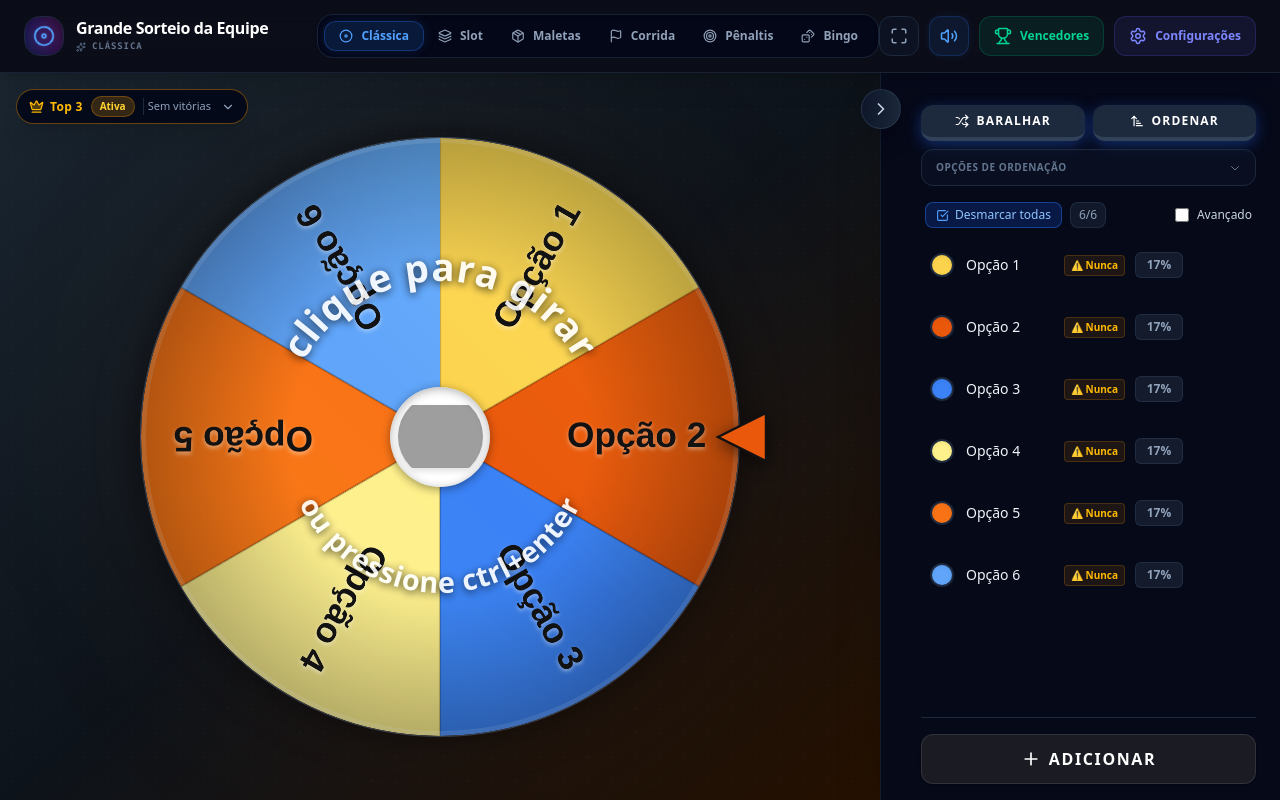
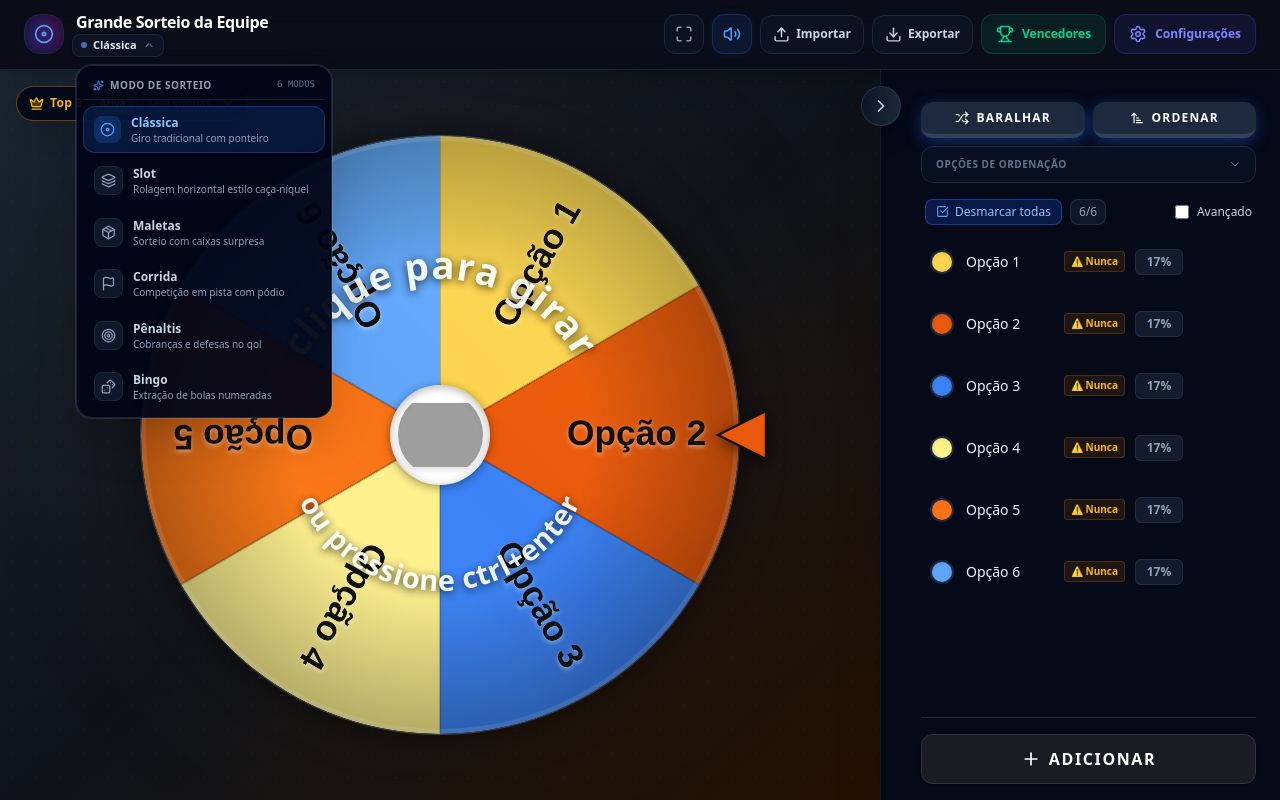
Before and after one commit to JonatasArao/SortStudio, a React (Vite) app: page / in a window 1280 px wide. Both pictures are taken after a click on the button "Clássica". Built offline with nearby package versions, Linux system fonts and the light colour scheme; grey boxes are pictures that could not be loaded.

Commit message:
feat: improve UI and export functionality
- Increase z-index for modals to prevent overlap
- Move ExportModal to top-level for better management
- Add import/export actions to Header dropdown
- Update export labels and descriptions

```diff
--- a/src/components/organisms/EntrySettingsModal.tsx
+++ b/src/components/organisms/EntrySettingsModal.tsx
@@ -152,7 +152,7 @@ export const EntrySettingsModal = () => {
   const hasCustomAudio = customWinAudios && customWinAudios.length > 0;
 
   return (
-    <div className="fixed inset-0 bg-black/60 backdrop-blur-sm z-50 flex items-center justify-center p-4">
+    <div className="fixed inset-0 bg-black/60 backdrop-blur-sm z-[200] flex items-center justify-center p-4">
       <div className="bg-[#1a1b23] border border-slate-700 w-[600px] max-w-full rounded-xl shadow-2xl overflow-hidden flex flex-col max-h-[90vh]">
         <div className="flex items-center justify-between px-6 py-4 border-b border-slate-700/50 bg-[#22242f]">
           <div className="flex items-center gap-2 text-white font-semibold">
--- a/src/components/organisms/Header.tsx
+++ b/src/components/organisms/Header.tsx
@@ -1,4 +1,4 @@
-import React, { useState, useEffect } from 'react';
+import React, { useState, useEffect, useRef } from 'react';
 import {
   Volume2,
   VolumeX,
@@ -12,10 +12,14 @@ import {
   Flag,
   Target,
   Sparkles,
-  Dices
+  Dices,
+  Download,
+  Upload,
+  ChevronDown
 } from 'lucide-react';
 import { useTranslation } from 'react-i18next';
 import { useAppStore } from '../../store/useAppStore';
+import { useAppActions } from '../../hooks/useAppActions';
 
 export const Header = () => {
   const { t } = useTranslation();
@@ -23,10 +27,41 @@ export const Header = () => {
   const soundEnabled = useAppStore(s => s.soundEnabled);
   const setSoundEnabled = useAppStore(s => s.setSoundEnabled);
   const setIsSettingsOpen = useAppStore(s => s.setIsSettingsOpen);
+  const setIsExportModalOpen = useAppStore(s => s.setIsExportModalOpen);
   const wheelType = useAppStore(s => s.wheelType);
   const setWheelType = useAppStore(s => s.setWheelType);
+  const { importWheel } = useAppActions();
 
+  const fileInputRef = useRef<HTMLInputElement>(null);
+  const dropdownRef = useRef<HTMLDivElement>(null);
+  const [isModeDropdownOpen, setIsModeDropdownOpen] = useState(false);
   const [isFullscreen, setIsFullscreen] = useState(false);
+
+  const handleImportClick = () => {
+    fileInputRef.current?.click();
+  };
+
+  const handleFileChange = (e: React.ChangeEvent<HTMLInputElement>) => {
+    const file = e.target.files?.[0];
+    if (file) {
+      importWheel(file);
+    }
+    e.target.value = '';
+  };
+
+  useEffect(() => {
+    const handleClickOutside = (event: MouseEvent) => {
+      if (dropdownRef.current && !dropdownRef.current.contains(event.target as Node)) {
+        setIsModeDropdownOpen(false);
+      }
+    };
+    if (isModeDropdownOpen) {
+      document.addEventListener('mousedown', handleClickOutside);
+    }
+    return () => {
+      document.removeEventListener('mousedown', handleClickOutside);
+    };
+  }, [isModeDropdownOpen]);
 
   useEffect(() => {
     const handleFullscreenChange = () => {
@@ -49,112 +84,166 @@ export const Header = () => {
     }
   };
 
-  const getModeStyle = (type: string, active: boolean) => {
-    const configs = {
-      classic: {
-        activeBg: 'bg-blue-500/15 border-blue-500/30 text-blue-400 shadow-[0_0_12px_rgba(59,130,246,0.15)]',
-        hover: 'hover:text-blue-300 hover:bg-blue-500/5',
+  const MODES = [
+    {
+      id: 'classic',
+      label: t('visualSettings.classic') || 'Roleta Clássica',
+      description: 'Giro tradicional com ponteiro',
+      icon: Disc,
+      iconColor: 'text-blue-400',
+      activeBg: 'bg-blue-500/15 border border-blue-500/30 text-blue-300',
+      iconActiveBg: 'bg-blue-500/20 text-blue-400',
+      dotColor: 'bg-blue-400',
     },
-      horizon: {
-        activeBg: 'bg-pink-500/15 border-pink-500/30 text-pink-400 shadow-[0_0_12px_rgba(236,72,153,0.15)]',
-        hover: 'hover:text-pink-300 hover:bg-pink-500/5',
+    {
+      id: 'horizon',
+      label: t('visualSettings.slot') || 'Horizon / Slot',
+      description: 'Rolagem horizontal estilo caça-níquel',
+      icon: Layers,
+      iconColor: 'text-pink-400',
+      activeBg: 'bg-pink-500/15 border border-pink-500/30 text-pink-300',
+      iconActiveBg: 'bg-pink-500/20 text-pink-400',
+      dotColor: 'bg-pink-400',
     },
-      mystery_box: {
-        activeBg: 'bg-amber-500/15 border-amber-500/30 text-amber-400 shadow-[0_0_12px_rgba(245,158,11,0.15)]',
-        hover: 'hover:text-amber-300 hover:bg-amber-500/5',
+    {
+      id: 'mystery_box',
+      label: t('visualSettings.boxes') || 'Caixas Misteriosas',
+      description: 'Sorteio com caixas surpresa',
+      icon: Package,
+      iconColor: 'text-amber-400',
+      activeBg: 'bg-amber-500/15 border border-amber-500/30 text-amber-300',
+      iconActiveBg: 'bg-amber-500/20 text-amber-400',
+      dotColor: 'bg-amber-400',
     },
-      race: {
-        activeBg: 'bg-emerald-500/15 border-emerald-500/30 text-emerald-400 shadow-[0_0_12px_rgba(16,185,129,0.15)]',
-        hover: 'hover:text-emerald-300 hover:bg-emerald-500/5',
+    {
+      id: 'race',
+      label: t('visualSettings.race') || 'Corrida 3D',
+      description: 'Competição em pista com pódio',
+      icon: Flag,
+      iconColor: 'text-emerald-400',
+      activeBg: 'bg-emerald-500/15 border border-emerald-500/30 text-emerald-300',
+      iconActiveBg: 'bg-emerald-500/20 text-emerald-400',
+      dotColor: 'bg-emerald-400',
     },
-      penalty_shootout: {
-        activeBg: 'bg-sky-500/15 border-sky-500/30 text-sky-400 shadow-[0_0_12px_rgba(56,189,248,0.15)]',
-        hover: 'hover:text-sky-300 hover:bg-sky-500/5',
+    {
+      id: 'penalty_shootout',
+      label: t('visualSettings.penalty_shootout') || 'Pênaltis',
+      description: 'Cobranças e defesas no gol',
+      icon: Target,
+      iconColor: 'text-sky-400',
+      activeBg: 'bg-sky-500/15 border border-sky-500/30 text-sky-300',
+      iconActiveBg: 'bg-sky-500/20 text-sky-400',
+      dotColor: 'bg-sky-400',
     },
-      bingo: {
-        activeBg: 'bg-indigo-500/15 border-indigo-500/30 text-indigo-400 shadow-[0_0_12px_rgba(99,102,241,0.15)]',
-        hover: 'hover:text-indigo-300 hover:bg-indigo-500/5',
-      }
-    };
+    {
+      id: 'bingo',
+      label: t('visualSettings.bingo') || 'Bingo / Globo',
+      description: 'Extração de bolas numeradas',
+      icon: Dices,
+      iconColor: 'text-indigo-400',
+      activeBg: 'bg-indigo-500/15 border border-indigo-500/30 text-indigo-300',
+      iconActiveBg: 'bg-indigo-500/20 text-indigo-400',
+      dotColor: 'bg-indigo-400',
+    },
+  ];
 
-    const config = configs[type as keyof typeof configs] || configs.classic;
-
-    if (active) {
-      return `${config.activeBg} border`;
-    }
-    return `text-slate-400 hover:text-slate-200 border-transparent ${config.hover}`;
-  };
+  const currentMode = MODES.find(m => m.id === wheelType) || MODES[0];
+  const CurrentIcon = currentMode.icon;
 
   return (
-    <header className="px-6 py-3.5 bg-slate-950/45 backdrop-blur-md border-b border-slate-800/80 flex items-center justify-between shadow-xl z-20 shrink-0 sticky top-0 transition-all duration-300">
-      {/* Brand Logo & App Title */}
-      <div className="flex items-center gap-3 w-full max-w-sm group">
-        <div className="relative flex items-center justify-center w-10 h-10 rounded-2xl bg-slate-950/80 border border-slate-800 shadow-inner group-hover:border-blue-500/40 transition-colors duration-500 overflow-hidden">
-          <div className="absolute inset-0 bg-gradient-to-tr from-blue-600/10 via-purple-600/10 to-pink-600/10 group-hover:scale-110 transition-transform duration-500" />
-          <div className="absolute -inset-0.5 bg-gradient-to-r from-blue-500 via-purple-500 to-pink-500 rounded-2xl blur-md opacity-20 group-hover:opacity-45 transition-opacity duration-500 animate-[pulse_3s_ease-in-out_infinite]" />
-          <Disc className="w-5.5 h-5.5 text-blue-400 relative z-10 animate-[spin_12s_linear_infinite] group-hover:text-purple-400 transition-colors duration-500" />
+    <header className="px-6 py-3 bg-slate-950/50 backdrop-blur-md border-b border-slate-800/80 flex items-center justify-between shadow-xl z-40 shrink-0 sticky top-0 transition-all duration-300">
+      {/* Brand Logo, App Title & Game Mode Dropdown */}
+      <div className="flex items-center gap-3">
+        <div className="relative flex items-center justify-center w-10 h-10 rounded-2xl bg-slate-950/80 border border-slate-800 shadow-inner hover:border-blue-500/40 transition-colors duration-500 overflow-hidden shrink-0">
+          <div className="absolute inset-0 bg-gradient-to-tr from-blue-600/10 via-purple-600/10 to-pink-600/10 hover:scale-110 transition-transform duration-500" />
+          <div className="absolute -inset-0.5 bg-gradient-to-r from-blue-500 via-purple-500 to-pink-500 rounded-2xl blur-md opacity-20 hover:opacity-45 transition-opacity duration-500 animate-[pulse_3s_ease-in-out_infinite]" />
+          <CurrentIcon className={`w-5 h-5 ${currentMode.iconColor} relative z-10 transition-transform duration-300`} />
         </div>
-        <div className="flex flex-col">
-          <h1 className="text-sm md:text-base font-extrabold text-white tracking-tight leading-tight group-hover:text-slate-200 transition-colors truncate">
+
+        <div className="flex flex-col relative" ref={dropdownRef}>
+          <div className="flex items-center gap-2">
+            <h1 className="text-sm md:text-base font-extrabold text-white tracking-tight leading-tight truncate max-w-[150px] sm:max-w-[240px]">
               {title || "SortStudio"}
             </h1>
-          <div className="flex items-center gap-1.5 mt-0.5">
-            <Sparkles className="w-2.5 h-2.5 text-slate-500" />
-            <span className="text-[9px] text-slate-500 font-mono tracking-widest uppercase font-bold">
-              {t('visualSettings.' + wheelType) || "Roleta"}
+          </div>
+
+          {/* Mode Dropdown Trigger */}
+          <div className="relative mt-0.5">
+            <button
+              type="button"
+              onClick={() => setIsModeDropdownOpen(prev => !prev)}
+              className="flex items-center gap-1.5 px-2 py-0.5 -ml-1 rounded-lg bg-slate-900/80 hover:bg-slate-800 border border-slate-800/90 hover:border-slate-700 text-slate-300 hover:text-white text-[11px] font-medium transition-all group active:scale-95 shadow-sm"
+              title="Alterar modo de sorteio"
+            >
+              <span className={`w-1.5 h-1.5 rounded-full ${currentMode.dotColor} animate-pulse`} />
+              <span className="font-semibold text-slate-200">{currentMode.label}</span>
+              <ChevronDown
+                size={12}
+                className={`text-slate-400 group-hover:text-slate-200 transition-transform duration-200 ${isModeDropdownOpen ? 'rotate-180 text-blue-400' : ''}`}
+              />
+            </button>
+
+            {/* Dropdown Menu */}
+            {isModeDropdownOpen && (
+              <div className="absolute left-0 top-full mt-2 w-64 p-1.5 bg-slate-950/95 backdrop-blur-xl border border-slate-800/90 rounded-2xl shadow-2xl z-[100] animate-in fade-in zoom-in-95 duration-150 flex flex-col gap-1 ring-1 ring-white/10">
+                <div className="px-2.5 py-1.5 flex items-center justify-between border-b border-slate-800/80 mb-0.5">
+                  <span className="text-[10px] font-bold text-slate-400 uppercase tracking-wider flex items-center gap-1.5">
+                    <Sparkles size={11} className="text-blue-400" />
+                    {t('visualSettings.gameMode', 'Modo de Sorteio')}
                   </span>
+                  <span className="text-[9px] font-mono text-slate-500">
+                    {MODES.length} MODOS
+                  </span>
+                </div>
+
+                {MODES.map((mode) => {
+                  const Icon = mode.icon;
+                  const isSelected = wheelType === mode.id;
+                  return (
+                    <button
+                      key={mode.id}
+                      type="button"
+                      onClick={() => {
+                        setWheelType(mode.id);
+                        setIsModeDropdownOpen(false);
+                      }}
+                      className={`w-full flex items-center gap-2.5 px-2.5 py-2 rounded-xl text-left transition-all duration-150 ${
+                        isSelected
+                          ? `${mode.activeBg} shadow-sm`
+                          : 'text-slate-300 hover:text-white hover:bg-slate-900/90 border border-transparent'
+                      }`}
+                    >
+                      <div className={`p-1.5 rounded-lg shrink-0 ${isSelected ? mode.iconActiveBg : 'bg-slate-900 border border-slate-800 text-slate-400'}`}>
+                        <Icon size={15} className={isSelected ? mode.iconColor : ''} />
+                      </div>
+                      <div className="flex flex-col min-w-0">
+                        <span className="text-xs font-semibold leading-tight truncate">
+                          {mode.label}
+                        </span>
+                        <span className="text-[10px] text-slate-400 mt-0.5 leading-tight truncate">
+                          {mode.description}
+                        </span>
+                      </div>
+                    </button>
+                  );
+                })}
+              </div>
+            )}
           </div>
         </div>
       </div>
 
-      {/* Game Mode Switcher (Unified Glass Pill Selector) */}
-      <div className="hidden md:flex items-center bg-slate-950/70 p-1.5 rounded-2xl border border-slate-800/80 shadow-inner max-w-2xl">
-        <button
-          onClick={() => setWheelType('classic')}
-          className={`px-3.5 py-1.5 text-xs font-semibold rounded-xl transition-all duration-300 flex items-center gap-2 ${getModeStyle('classic', wheelType === 'classic')}`}
-        >
-          <Disc size={14} className={wheelType === 'classic' ? 'animate-[spin_4s_linear_infinite]' : ''} />
-          <span className="hidden lg:inline">{t('visualSettings.classic')}</span>
-        </button>
-        <button
-          onClick={() => setWheelType('horizon')}
-          className={`px-3.5 py-1.5 text-xs font-semibold rounded-xl transition-all duration-300 flex items-center gap-2 ${getModeStyle('horizon', wheelType === 'horizon')}`}
-        >
-          <Layers size={14} />
-          <span className="hidden lg:inline">{t('visualSettings.slot')}</span>
-        </button>
-        <button
-          onClick={() => setWheelType('mystery_box')}
-          className={`px-3.5 py-1.5 text-xs font-semibold rounded-xl transition-all duration-300 flex items-center gap-2 ${getModeStyle('mystery_box', wheelType === 'mystery_box')}`}
-        >
-          <Package size={14} className={wheelType === 'mystery_box' ? 'animate-bounce' : ''} />
-          <span className="hidden lg:inline">{t('visualSettings.boxes')}</span>
-        </button>
-        <button
-          onClick={() => setWheelType('race')}
-          className={`px-3.5 py-1.5 text-xs font-semibold rounded-xl transition-all duration-300 flex items-center gap-2 ${getModeStyle('race', wheelType === 'race')}`}
-        >
-          <Flag size={14} />
-          <span className="hidden lg:inline">{t('visualSettings.race')}</span>
-        </button>
-        <button
-          onClick={() => setWheelType('penalty_shootout')}
-          className={`px-3.5 py-1.5 text-xs font-semibold rounded-xl transition-all duration-300 flex items-center gap-2 ${getModeStyle('penalty_shootout', wheelType === 'penalty_shootout')}`}
-        >
-          <Target size={14} />
-          <span className="hidden lg:inline">{t('visualSettings.penalty_shootout')}</span>
-        </button>
-        <button
-          onClick={() => setWheelType('bingo')}
-          className={`px-3.5 py-1.5 text-xs font-semibold rounded-xl transition-all duration-300 flex items-center gap-2 ${getModeStyle('bingo', wheelType === 'bingo')}`}
-        >
-          <Dices size={14} className={wheelType === 'bingo' ? 'animate-bounce' : ''} />
-          <span className="hidden lg:inline">{t('visualSettings.bingo') || 'Bingo'}</span>
-        </button>
-      </div>
+      {/* Control Actions Section */}
+      <div className="flex items-center gap-2">
+        {/* Hidden File Input for Import */}
+        <input
+          type="file"
+          accept=".wheel,application/json"
+          ref={fileInputRef}
+          style={{ display: 'none' }}
+          onChange={handleFileChange}
+        />
 
-      {/* Control Actions Section */}
-      <div className="flex items-center gap-2.5">
         {/* Fullscreen Button */}
         <button
           onClick={toggleFullscreen}
@@ -185,6 +274,26 @@ export const Header = () => {
           )}
         </button>
 
+        {/* Import Button */}
+        <button
+          onClick={handleImportClick}
+          className="flex items-center gap-1.5 px-3 py-2.5 rounded-xl bg-slate-900/60 border border-slate-800 text-slate-300 hover:border-sky-500/40 hover:bg-sky-500/10 hover:text-sky-400 transition-all duration-200 active:scale-95 group font-medium"
+          title={t('settings.system.import', 'Importar Roleta (.wheel)')}
+        >
+          <Upload size={17} className="transition-transform duration-200 group-hover:-translate-y-0.5 group-hover:text-sky-400" />
+          <span className="text-xs font-semibold hidden xl:inline">{t('settings.system.importBtn', 'Importar')}</span>
+        </button>
+
+        {/* Export Button */}
+        <button
+          onClick={() => setIsExportModalOpen(true)}
+          className="flex items-center gap-1.5 px-3 py-2.5 rounded-xl bg-slate-900/60 border border-slate-800 text-slate-300 hover:border-emerald-500/40 hover:bg-emerald-500/10 hover:text-emerald-400 transition-all duration-200 active:scale-95 group font-medium"
+          title={t('settings.system.export', 'Exportar Roleta (.wheel)')}
+        >
+          <Download size={17} className="transition-transform duration-200 group-hover:translate-y-0.5 group-hover:text-emerald-400" />
+          <span className="text-xs font-semibold hidden xl:inline">{t('settings.system.exportBtn', 'Exportar')}</span>
+        </button>
+
         {/* Winners / Podium Trophy Button */}
         <button
           onClick={() => useAppStore.getState().setIsResultsModalOpen(true)}
--- a/src/components/organisms/ResultsModal.tsx
+++ b/src/components/organisms/ResultsModal.tsx
@@ -599,7 +599,7 @@ export const ResultsModal = () => {
 
   return (
     <div
-      className="fixed inset-0 z-50 flex items-center justify-center p-3 sm:p-4 bg-black/75 backdrop-blur-md"
+      className="fixed inset-0 z-[200] flex items-center justify-center p-3 sm:p-4 bg-black/75 backdrop-blur-md"
       onClick={() => setIsResultsModalOpen(false)}
     >
       <div
--- a/src/components/organisms/settings/SystemSettings.tsx
+++ b/src/components/organisms/settings/SystemSettings.tsx
@@ -4,7 +4,6 @@ import { useTranslation } from 'react-i18next';
 import { useAppActions } from '../../../hooks/useAppActions';
 import { useAppStore } from '../../../store/useAppStore';
 import { Button } from '../../atoms/Button';
-import { ExportModal } from './ExportModal';
 
 export const SystemSettings = () => {
   const { t, i18n } = useTranslation();
@@ -32,7 +31,6 @@ export const SystemSettings = () => {
 
   return (
     <div className="flex flex-col gap-8">
-      <ExportModal />
       <div>
         <h3 className="text-sm font-semibold text-slate-400 uppercase tracking-wider mb-4 px-1">{t('settings.system.language')}</h3>
         <div className="bg-slate-900/40 border border-slate-800/80 backdrop-blur-md rounded-2xl p-6 shadow-xl">
--- a/src/components/pages/HomePage.tsx
+++ b/src/components/pages/HomePage.tsx
@@ -14,6 +14,7 @@ import { Confetti } from '../atoms/Confetti';
 import { EntrySettingsModal } from '../organisms/EntrySettingsModal';
 import { AddAudioModal } from '../organisms/settings/AddAudioModal';
 import { ResultsModal } from '../organisms/ResultsModal';
+import { ExportModal } from '../organisms/settings/ExportModal';
 import { useGameLoop } from '../../hooks/useGameLoop';
 import { EliminationFeed } from '../organisms/EliminationFeed';
 
@@ -40,6 +41,7 @@ export const HomePage = () => {
       <AddAudioModal isOpen={isAddAudioModalOpen} onClose={() => setIsAddAudioModalOpen(false)} />
       <WinnerModal />
       <ResultsModal />
+      <ExportModal />
       {winner && showConfetti && winner.isEliminated !== true && <Confetti />}
 
       {/* Global CSS injected here to maintain original structure without moving to index.css if not needed */}
```
Also changed, not shown: src/components/organisms/settings/ExportModal.tsx (+5 -5 lines). Lines whose indentation alone changed are shown as unchanged.
